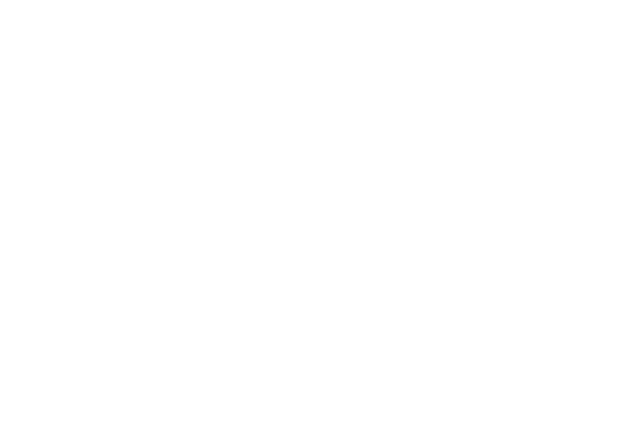
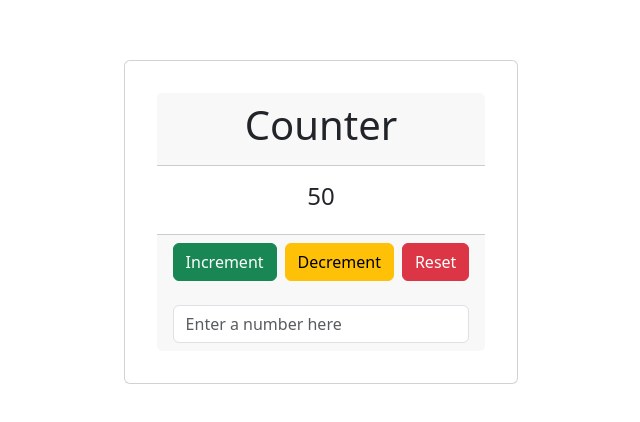
Before and after one commit to vrittech/Vrittech-Frontend-04, a React (Vite) app in the folder vite-test/ecomm/: page /counter in a window 1280 px wide. Before the commit this address had no page. Shown: the part 178-600 px from the top of the page, without its empty margins (319-959 px from the left). Built offline with nearby package versions, Linux system fonts and the light colour scheme.

Commit message:
feat: redux toolkit

```diff
--- a/vite-test/ecomm/package.json
+++ b/vite-test/ecomm/package.json
@@ -10,11 +10,13 @@
     "preview": "vite preview"
   },
   "dependencies": {
+    "@reduxjs/toolkit": "^1.9.7",
     "axios": "^1.5.1",
     "bootstrap": "^5.3.2",
     "react": "^18.2.0",
     "react-bootstrap": "^2.9.0",
     "react-dom": "^18.2.0",
+    "react-redux": "^8.1.3",
     "react-router-dom": "^6.16.0",
     "react-toastify": "^9.1.3"
   },
--- a/vite-test/ecomm/src/App.jsx
+++ b/vite-test/ecomm/src/App.jsx
@@ -8,6 +8,7 @@ import Products from "./pages/Products";
 import AddProductForm from "./components/AddProductForm";
 import SecureRoute from "./routes/SecureRoute";
 import { GlobalContext } from "./context/GlobalContext";
+import Counter from "./components/Counter";
 
 //Secure Route
 
@@ -36,6 +37,7 @@ function App() {
         <Routes>
           <Route path="/" element={<SignInPage />} />
           <Route path="/signup" element={<SignUpPage />} />
+          <Route path="/counter" element={<Counter />} />
           <Route path="" element={<SecureRoute />}>
             <Route
               path="/products"
--- a/vite-test/ecomm/src/components/Counter.jsx
+++ b/vite-test/ecomm/src/components/Counter.jsx
@@ -7,69 +7,53 @@ import {
   CardFooter,
   CardHeader,
 } from "react-bootstrap";
+import { useDispatch, useSelector } from "react-redux";
+import {
+  decrement,
+  increment,
+  incrementByValue,
+  reset,
+} from "../slice/counterSlice";
 
 const Counter = () => {
-  let [count, setCount] = useState(10000000);
-  const [student, setStudent] = useState("");
-
-  //Side effect
-  //COmponent first render/ every render
-  useEffect(() => {
-    setTimeout(() => {
-      setCount(count - 1);
-    }, 1000);
+  const dispatch = useDispatch();
+  const count = useSelector((state) => {
+    return state.counterReducer.count;
   });
-
-  async function getAllProducts() {
-    const resp = await axios.get("/products");
-    setProduct(resp.data.products);
-  }
-  //Dependency array
-  // useEffect( () => {
-  //   console.log("Counter Component (First page render/load)");
-  // getAllProducts();
-  // }, []);
-  // let count = 0;
-
-  useEffect(() => {
-    console.log("Specific state change ( render/load)");
-  }, [count]);
-
-  const increment = (e) => {
-    e.preventDefault();
-    setCount(count + 1);
-  };
-  const decrement = (e) => {
-    e.preventDefault();
-    // setCount(count - 1);
-    setStudent("Ram");
-  };
-  const reset = (e) => {
-    e.preventDefault();
-    // setCount(0);
-    setStudent("Shyam");
-  };
 
   return (
     <Card>
-      {/* <CardHeader>
+      <CardHeader>
         <h1>Counter</h1>
       </CardHeader>
       <CardBody>
         <h4>{count}</h4>
-        <h4>{student}</h4>
       </CardBody>
       <CardFooter>
-        <Button variant="success" className="me-2" onClick={increment}>
+        <Button
+          variant="success"
+          className="me-2"
+          onClick={(e) => dispatch(increment())}
+        >
           Increment
         </Button>
-        <Button variant="warning" className="me-2" onClick={decrement}>
+        <Button
+          variant="warning"
+          className="me-2"
+          onClick={(e) => dispatch(decrement())}
+        >
           Decrement
         </Button>
-        <Button variant="danger" onClick={reset}>
+        <Button variant="danger" onClick={(e) => dispatch(reset())}>
           Reset
         </Button>
-      </CardFooter> */}
+        <input
+          type="number"
+          className="form-control mt-4"
+          placeholder="Enter a number here"
+          onChange={(e) => dispatch(incrementByValue(e.target.value))}
+        />
+      </CardFooter>
     </Card>
   );
 };
--- a/vite-test/ecomm/src/main.jsx
+++ b/vite-test/ecomm/src/main.jsx
@@ -1,16 +1,20 @@
 import React from "react";
 import ReactDOM from "react-dom/client";
-import App from "./App.jsx";
+import AppComponent from "./App.jsx";
 import "./index.css";
 import { BrowserRouter } from "react-router-dom";
 import "react-toastify/dist/ReactToastify.css";
+import { Provider } from "react-redux";
 
 import "bootstrap/dist/css/bootstrap.min.css";
+import { store } from "./store/store.jsx";
 
 ReactDOM.createRoot(document.getElementById("root")).render(
   <React.StrictMode>
     <BrowserRouter>
-      <App />
+      <Provider store={store}>
+        <AppComponent />
+      </Provider>
     </BrowserRouter>
   </React.StrictMode>
 );
--- a/vite-test/ecomm/src/pages/Products.jsx
+++ b/vite-test/ecomm/src/pages/Products.jsx
@@ -31,7 +31,7 @@ const Products = ({ students }) => {
       setIsLoading(true);
       const { data } = await axios.get(URL + "product");
       // const users = await axios.get(URL + "students");
-
+      localStorage.setItem("products", JSON.stringify(data.products));
       setProducts(data.products);
       setOriginalProducts(data.products);
 
--- a/vite-test/ecomm/src/pages/SignInPage.jsx
+++ b/vite-test/ecomm/src/pages/SignInPage.jsx
@@ -3,9 +3,10 @@ import { useId, useState } from "react";
 import { Card } from "react-bootstrap";
 import Button from "react-bootstrap/Button";
 import Form from "react-bootstrap/Form";
-import { toast } from "react-toastify";
 import { useNavigate } from "react-router-dom";
 import { errorToast, successToast } from "../services/toast.service";
+import { useDispatch } from "react-redux";
+import { login } from "../slice/authSlice";
 
 function SignInPage() {
   // let email = "";
@@ -21,9 +22,9 @@ function SignInPage() {
 
   const id = useId();
 
-  console.log(id);
+  const navigate = useNavigate();
 
-  const navigate = useNavigate();
+  const dispatch = useDispatch();
 
   function handleChange(e) {
     if (e.target.name === "email") {
@@ -48,6 +49,7 @@ function SignInPage() {
       .then((resp) => {
         if (resp.data.status) {
           //navigate
+          dispatch(login(resp.data.data.jwt));
           sessionStorage.setItem("isLoggedIn", true);
           navigate("/products");
 
--- /dev/null
+++ b/vite-test/ecomm/src/slice/authSlice.jsx
@@ -0,0 +1,21 @@
+import { createSlice } from "@reduxjs/toolkit";
+
+const initialState = {
+  isLoggedIn: false,
+  jwt: "",
+};
+
+const authSLice = createSlice({
+  name: "Auth",
+  initialState,
+  reducers: {
+    login: (state, data) => {
+      state.isLoggedIn = true;
+      state.jwt = data.payload;
+    },
+  },
+});
+
+export const { login } = authSLice.actions;
+
+export default authSLice.reducer;
--- /dev/null
+++ b/vite-test/ecomm/src/slice/counterSlice.jsx
@@ -0,0 +1,29 @@
+import { createSlice } from "@reduxjs/toolkit";
+
+const initialState = {
+  count: 50,
+};
+
+const counterSlice = createSlice({
+  name: "Counter",
+  initialState: initialState,
+  reducers: {
+    increment: (state) => {
+      state.count = state.count + 1;
+    },
+    decrement: (state) => {
+      state.count = state.count - 1;
+    },
+    reset: (state) => {
+      state.count = 0;
+    },
+    incrementByValue: (state, data) => {
+      state.count = state.count + Number(data.payload);
+    },
+  },
+});
+
+export const { increment, decrement, reset, incrementByValue } =
+  counterSlice.actions;
+
+export default counterSlice.reducer;
--- /dev/null
+++ b/vite-test/ecomm/src/store/store.jsx
@@ -0,0 +1,10 @@
+import { configureStore } from "@reduxjs/toolkit";
+import counterReducer from "../slice/counterSlice";
+import authReducer from "../slice/authSlice";
+
+export const store = configureStore({
+  reducer: {
+    counterReducer,
+    authReducer,
+  },
+});
```
Also changed, not shown: 1 other file (tests, documents, lock files or other folders).
